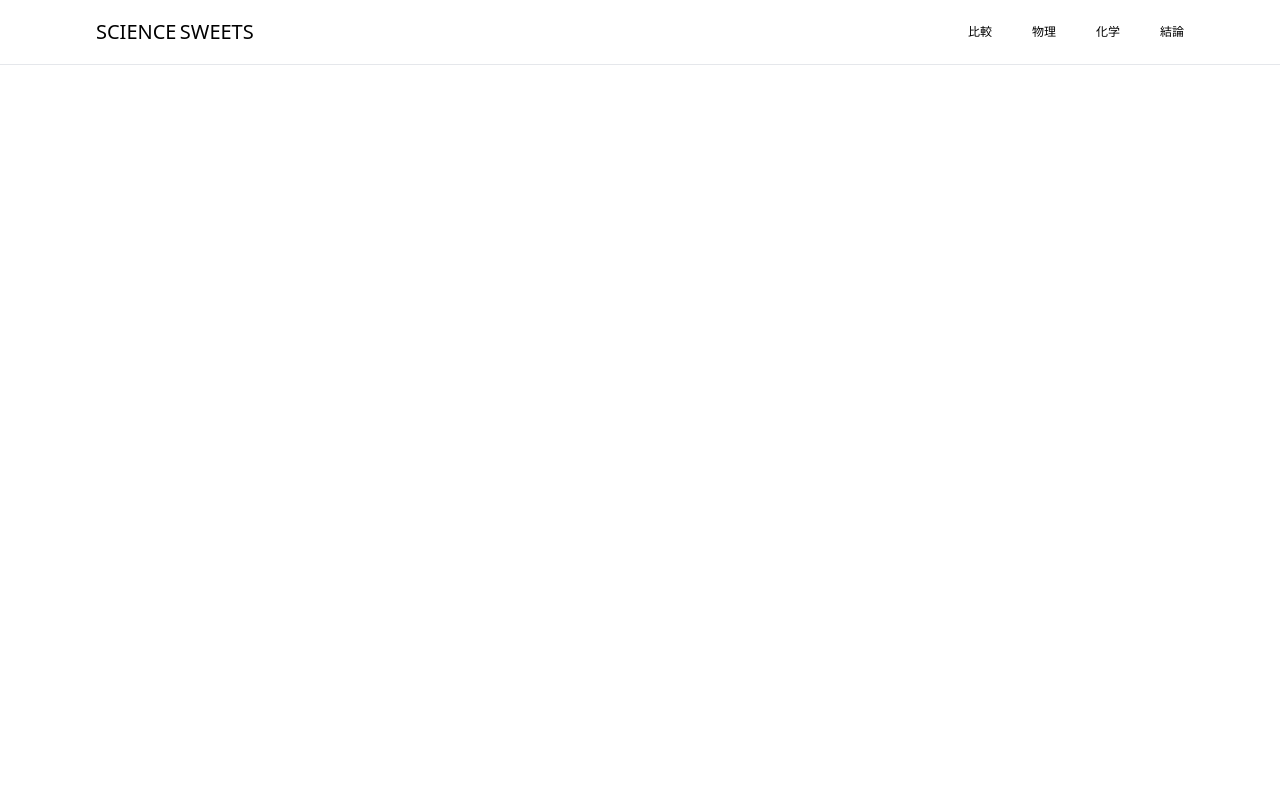
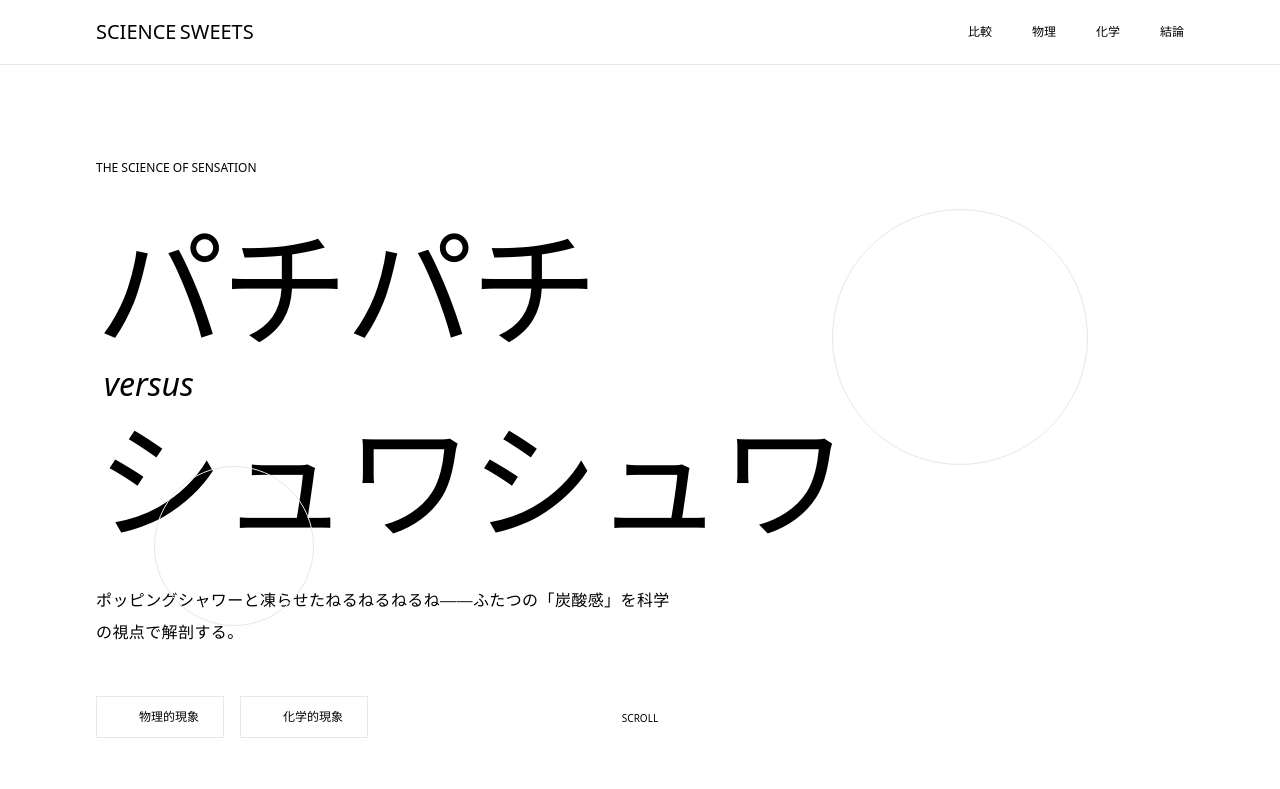
Before and after one commit to shinyume8/tapioka, a plain HTML site: page index.html in a window 1280 px wide. Drawn offline with nearby package versions, Linux system fonts and the light colour scheme.

Commit message:
ヒーローセクション

```diff
--- a/index.html
+++ b/index.html
@@ -20,5 +20,39 @@
     </nav>
   </div>
 </header>
+<section class="min-h-screen bg-ebony flex flex-col justify-center relative overflow-hidden pt-16">
+  <div class="absolute left-[10%] top-0 bottom-0 w-px bg-gold/10 hidden lg:block"></div>
+  <div class="absolute right-[10%] top-0 bottom-0 w-px bg-gold/10 hidden lg:block"></div>
+  <div class="absolute top-1/4 right-[15%] w-64 h-64 rounded-full border border-gold/8 animate-float-slow hidden md:block"></div>
+  <div class="absolute bottom-1/4 left-[12%] w-40 h-40 rounded-full border border-gold/12 animate-float-slow hidden md:block" style="animation-delay:-3s"></div>
+  <div class="max-w-6xl mx-auto px-8 py-24 w-full">
+    <p class="animate-fade-up text-xs tracking-widest3 text-gold font-sans font-light uppercase mb-10">The Science of Sensation</p>
+    <div class="hairline w-24 mb-12 origin-left animate-line-grow"></div>
+    <div class="animate-fade-up delay-200">
+      <h1 class="font-display font-light leading-none text-ivory">
+        <span class="block text-[clamp(3.5rem,10vw,9rem)] tracking-tight">パチパチ</span>
+        <span class="block text-[clamp(1.2rem,2.5vw,2rem)] tracking-widest2 text-gold/60 font-light italic ml-2 my-4">versus</span>
+        <span class="block text-[clamp(3.5rem,10vw,9rem)] tracking-tight text-gold-gradient">シュワシュワ</span>
+      </h1>
+    </div>
+    <div class="animate-fade-up delay-400 mt-10 max-w-xl">
+      <p class="font-serif font-light text-ivory/50 text-base leading-loose tracking-wide">
+        ポッピングシャワーと凍らせたねるねるねるね——ふたつの「炭酸感」を科学の視点で解剖する。
+      </p>
+    </div>
+    <div class="animate-fade-up delay-500 flex flex-wrap gap-4 mt-12">
+      <span class="inline-flex items-center gap-3 border border-gold/40 px-6 py-3 text-xs tracking-widest2 text-gold uppercase font-light">
+        <span class="w-1.5 h-1.5 rounded-full bg-gold inline-block"></span>物理的現象
+      </span>
+      <span class="inline-flex items-center gap-3 border border-ivory/20 px-6 py-3 text-xs tracking-widest2 text-ivory/50 uppercase font-light">
+        <span class="w-1.5 h-1.5 rounded-full bg-ivory/40 inline-block"></span>化学的現象
+      </span>
+    </div>
+    <div class="animate-fade-in delay-700 absolute bottom-12 left-1/2 -translate-x-1/2 flex flex-col items-center gap-3">
+      <span class="text-[10px] tracking-widest3 text-gold/40 uppercase font-light">Scroll</span>
+      <div class="w-px h-12 bg-gradient-to-b from-gold/40 to-transparent"></div>
+    </div>
+  </div>
+</section>
 </body>
 </html>
```
